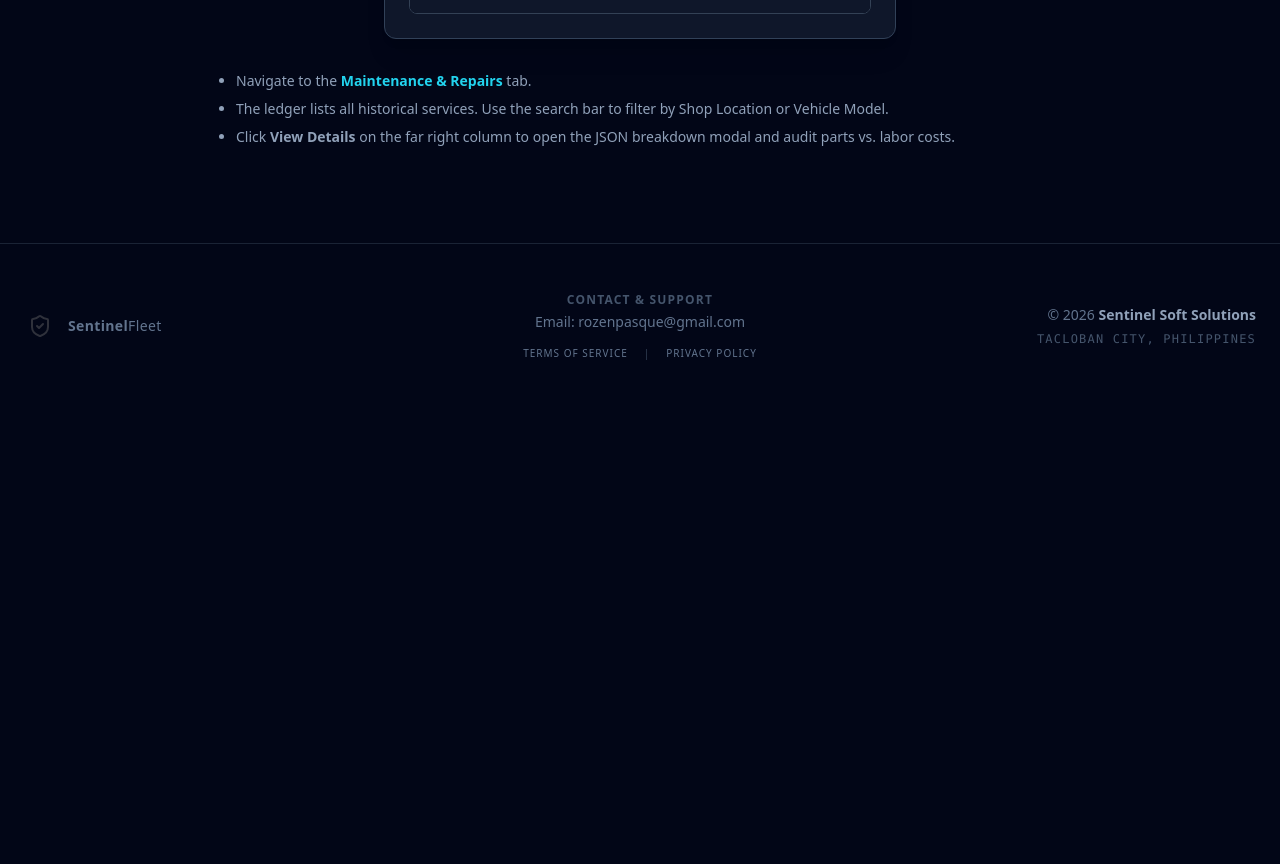
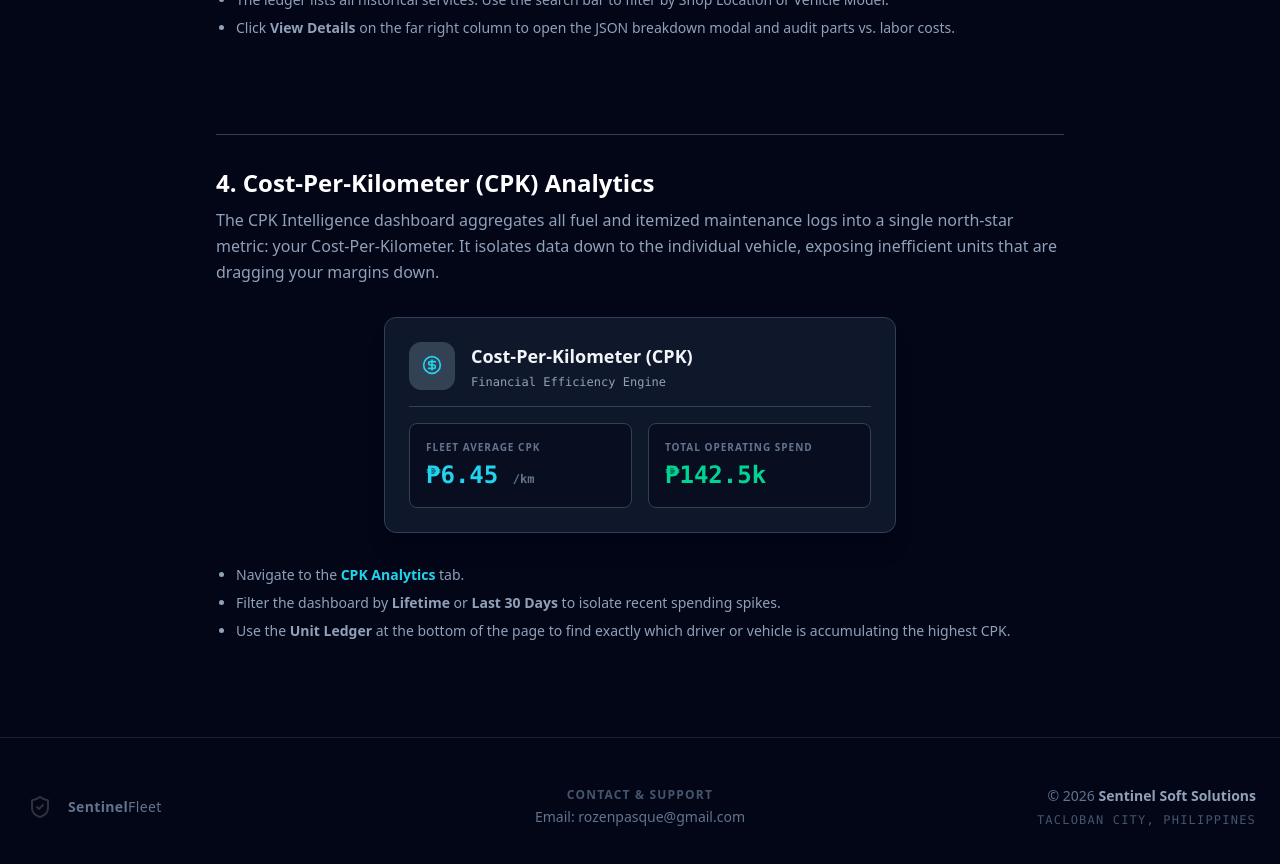
Before and after one commit to patroca39/sentinel-fleet, a Next.js app: page /tutorial in a window 1280 px wide. Shown: the part 2240-3104 px from the top of the page. Before the commit the page ends 2648 px from the top, so only its background shows below. Built offline with nearby package versions, Linux system fonts and the light colour scheme.

Commit message:
Updated the landing page and the system manual

```diff
--- a/src/app/tutorial/page.jsx
+++ b/src/app/tutorial/page.jsx
@@ -9,19 +9,15 @@ export default function TutorialPage() {
   return (
     <div className="min-h-screen bg-slate-950 text-slate-200 font-sans selection:bg-cyan-500/30 overflow-x-hidden flex flex-col">
 
-      {/* Navbar */}
       <Navbar />
 
-      {/* Main Content Area */}
       <div className="flex-1 max-w-4xl mx-auto px-6 pt-36 pb-24 space-y-24">
 
-        {/* Header */}
         <div className="text-center space-y-4 border-b border-slate-800 pb-16">
           <h1 className="text-4xl md:text-5xl font-black text-white tracking-tight">System Manual</h1>
           <p className="text-lg text-slate-400">Mastering the SentinelFleet Command Center.</p>
         </div>
 
-        {/* Section 1: Digitizing Receipts */}
         <div className="space-y-8">
           <div>
             <h2 className="text-2xl font-bold text-white mb-2">1. Validating AI Receipt Extraction</h2>
@@ -31,7 +27,6 @@ export default function TutorialPage() {
           </div>
 
           <div className="bg-slate-900 border border-slate-700 rounded-xl p-6 shadow-xl w-full max-w-md mx-auto">
-            {/* UI Replica: Receipt Scanner Modal */}
             <div className="flex items-center gap-3 border-b border-slate-800 pb-4 mb-4">
               <div className="p-2 bg-amber-500/10 rounded-lg border border-amber-500/20">
                 <Receipt className="w-5 h-5 text-amber-500" />
@@ -77,7 +72,6 @@ export default function TutorialPage() {
           </ul>
         </div>
 
-        {/* Section 2: Fraud Interception */}
         <div className="space-y-8 pt-8 border-t border-slate-800">
           <div>
             <h2 className="text-2xl font-bold text-white mb-2">2. Managing Anomaly & Fraud Alerts</h2>
@@ -87,7 +81,6 @@ export default function TutorialPage() {
           </div>
 
           <div className="bg-slate-900/50 border border-rose-900/50 rounded-xl p-5 w-full max-w-xl mx-auto shadow-xl relative overflow-hidden">
-            {/* UI Replica: Fraud Alert Card */}
             <div className="absolute top-0 left-0 w-1 h-full bg-rose-500"></div>
             <div className="flex items-start gap-4 pl-2">
               <div className="p-2.5 bg-rose-500/10 rounded-lg border border-rose-500/20 mt-1">
@@ -117,17 +110,15 @@ export default function TutorialPage() {
           </ul>
         </div>
 
-        {/* Section 3: Maintenance Ledger */}
         <div className="space-y-8 pt-8 border-t border-slate-800">
           <div>
             <h2 className="text-2xl font-bold text-white mb-2">3. Itemized Repair Tracking</h2>
             <p className="text-slate-400 leading-relaxed">
-              Sentinel Fleet handles comprehensive maintenance tracking to ensure you never miss a PMS (Preventative Maintenance Schedule) interval. When viewing historical repairs, the system provides a granular breakdown of your shop costs.
+              Sentinel Fleet uses Google's Gemini 3.6 Vision AI to automatically handle complex maintenance tracking, ensuring you never miss a PMS (Preventative Maintenance Schedule) interval.
             </p>
           </div>
 
           <div className="bg-slate-900 border border-slate-700 rounded-xl p-6 shadow-xl w-full max-w-lg mx-auto">
-             {/* UI Replica: Repair Details Modal */}
              <div className="flex gap-4 border-b border-slate-800 pb-4 mb-4">
               <div className="p-3 bg-slate-800 rounded-xl border border-slate-700">
                 <Wrench className="w-5 h-5 text-cyan-400" />
@@ -136,11 +127,6 @@ export default function TutorialPage() {
                 <h3 className="font-bold text-slate-100 text-lg">Transmission Overhaul</h3>
                 <p className="text-xs text-slate-400 font-mono mt-1">Isuzu NQR 71 - Unit 22</p>
               </div>
-            </div>
-
-            <div className="bg-slate-950/50 border border-slate-800 rounded-lg p-3 mb-4">
-              <p className="text-[10px] text-slate-500 uppercase tracking-widest font-bold mb-1.5 flex items-center gap-1.5"><MapPin className="w-3 h-3"/> Shop Location</p>
-              <p className="text-sm font-semibold text-slate-300">Ormoc Heavy Mechanics</p>
             </div>
 
             <div className="bg-slate-950 border border-slate-800 rounded-lg overflow-hidden">
@@ -172,14 +158,48 @@ export default function TutorialPage() {
           </ul>
         </div>
 
+        <div className="space-y-8 pt-8 border-t border-slate-800">
+          <div>
+            <h2 className="text-2xl font-bold text-white mb-2">4. Cost-Per-Kilometer (CPK) Analytics</h2>
+            <p className="text-slate-400 leading-relaxed">
+              The CPK Intelligence dashboard aggregates all fuel and itemized maintenance logs into a single north-star metric: your Cost-Per-Kilometer. It isolates data down to the individual vehicle, exposing inefficient units that are dragging your margins down.
+            </p>
+          </div>
+
+          <div className="bg-slate-900 border border-slate-700 rounded-xl p-6 shadow-xl w-full max-w-lg mx-auto">
+             <div className="flex gap-4 border-b border-slate-800 pb-4 mb-4">
+              <div className="p-3 bg-slate-800 rounded-xl border border-slate-700">
+                <CircleDollarSign className="w-5 h-5 text-cyan-400" />
+              </div>
+              <div>
+                <h3 className="font-bold text-slate-100 text-lg">Cost-Per-Kilometer (CPK)</h3>
+                <p className="text-xs text-slate-400 font-mono mt-1">Financial Efficiency Engine</p>
+              </div>
+            </div>
+
+            <div className="grid grid-cols-2 gap-4">
+              <div className="bg-slate-950/50 border border-slate-800 rounded-lg p-4">
+                <p className="text-[10px] text-slate-500 uppercase tracking-widest font-bold mb-1">Fleet Average CPK</p>
+                <p className="text-2xl font-black text-cyan-400 font-mono">₱6.45 <span className="text-xs text-slate-500">/km</span></p>
+              </div>
+              <div className="bg-slate-950/50 border border-slate-800 rounded-lg p-4">
+                <p className="text-[10px] text-slate-500 uppercase tracking-widest font-bold mb-1">Total Operating Spend</p>
+                <p className="text-2xl font-black text-emerald-400 font-mono">₱142.5k</p>
+              </div>
+            </div>
+          </div>
+
+          <ul className="list-disc list-outside ml-5 space-y-2 text-slate-400 text-sm">
+            <li>Navigate to the <strong className="text-cyan-400">CPK Analytics</strong> tab.</li>
+            <li>Filter the dashboard by <strong>Lifetime</strong> or <strong>Last 30 Days</strong> to isolate recent spending spikes.</li>
+            <li>Use the <strong>Unit Ledger</strong> at the bottom of the page to find exactly which driver or vehicle is accumulating the highest CPK.</li>
+          </ul>
+        </div>
+
       </div>
 
-      {/* Corporate Footer (Reused) */}
-      {/* Corporate Footer */}
       <footer className="border-t border-slate-800/50 bg-slate-950 py-12 px-6 mt-auto">
         <div className="max-w-7xl mx-auto grid grid-cols-1 md:grid-cols-3 gap-10 md:gap-6 items-center">
-
-          {/* Column 1: Brand */}
           <div className="flex items-center justify-center md:justify-start gap-3">
             <div className="w-8 h-8 flex items-center justify-center grayscale opacity-40">
               <ShieldCheck className="w-6 h-6 text-slate-500" />
@@ -188,24 +208,14 @@ export default function TutorialPage() {
               Sentinel<span className="font-light">Fleet</span>
             </span>
           </div>
-
-          {/* Column 2: Contact & Legal */}
           <div className="text-center text-slate-500 text-sm space-y-1.5 flex flex-col justify-center">
             <p className="text-xs uppercase tracking-widest text-slate-600 font-bold mb-1">Contact & Support</p>
             <p>Email: <a href="mailto:rozenpasque@gmail.com" className="hover:text-cyan-400 transition-colors">rozenpasque@gmail.com</a></p>
-            <div className="pt-2 flex items-center justify-center gap-4 text-[10px] uppercase tracking-widest">
-              <Link href="/legal/terms" className="hover:text-cyan-400 transition-colors">Terms of Service</Link>
-              <span className="text-slate-800">|</span>
-              <Link href="/legal/privacy" className="hover:text-cyan-400 transition-colors">Privacy Policy</Link>
-            </div>
           </div>
-
-          {/* Column 3: Copyright */}
           <div className="text-center md:text-right text-slate-500 text-sm space-y-1.5 flex flex-col justify-center">
             <p>&copy; 2026 <strong className="text-slate-400">Sentinel Soft Solutions</strong></p>
             <p className="text-xs text-slate-600 uppercase tracking-widest font-mono">Tacloban City, Philippines</p>
           </div>
-
         </div>
       </footer>
     </div>
--- a/src/components/landing/LandingPage.jsx
+++ b/src/components/landing/LandingPage.jsx
@@ -2,7 +2,7 @@
 
 import React, { useState, useEffect } from 'react';
 import Link from 'next/link';
-import { Activity, Shield, ShieldAlert, ShieldCheck, ArrowRight, MessageSquare, BrainCircuit, LineChart, CheckCircle2, Loader2, Scan } from 'lucide-react';
+import { Activity, Shield, ShieldAlert, ShieldCheck, ArrowRight, MessageSquare, BrainCircuit, LineChart, CheckCircle2, Loader2, Scan, CircleDollarSign } from 'lucide-react';
 import Navbar from '../Navbar';
 
 export default function LandingPage() {
@@ -24,7 +24,7 @@ export default function LandingPage() {
 
     const mainTimer = setInterval(() => {
       if (!isSubscribed) return;
-      setActiveStep((prev) => (prev + 1) % 4);
+      setActiveStep((prev) => (prev + 1) % 5); // Updated to 5 steps
       runPhaseCycle();
     }, 4500);
 
@@ -59,8 +59,8 @@ export default function LandingPage() {
       )
     },
     {
-      title: "2. Vision AI Extraction",
-      desc: "Our proprietary AI instantly scans the receipt image, extracting the odometer reading, total liters, and cost with pinpoint accuracy. Say goodbye to manual data entry.",
+      title: "2. Dual-Engine AI Extraction",
+      desc: "Our architecture routes your receipts through GPT-4o for fuel and Gemini 3.6 for itemized maintenance, extracting odometers and complex costs with pinpoint accuracy.",
       icon: BrainCircuit,
       color: "text-purple-400",
       bgColor: "bg-purple-400/10",
@@ -80,8 +80,8 @@ export default function LandingPage() {
               </div>
               <div className="space-y-1 font-mono text-[10px] sm:text-xs">
                 <p className="text-slate-300"><span className="text-purple-400">"odometer":</span> 45210,</p>
-                <p className="text-slate-300"><span className="text-purple-400">"liters":</span> 65.0,</p>
-                <p className="text-slate-300"><span className="text-purple-400">"cost":</span> 5460.00</p>
+                <p className="text-slate-300"><span className="text-purple-400">"parts_cost":</span> 2500.0,</p>
+                <p className="text-slate-300"><span className="text-purple-400">"labor_cost":</span> 1200.00</p>
               </div>
               {phase === 'resolve' && (
                 <div className="text-[8px] sm:text-[10px] text-emerald-400 pt-2 border-t border-slate-800 font-bold uppercase tracking-widest flex items-center gap-1 animate-in fade-in">
@@ -159,19 +159,49 @@ export default function LandingPage() {
           </div>
         </div>
       )
+    },
+    {
+      title: "5. Lifecycle CPK Analytics",
+      desc: "Track exactly how much you burn per kilometer. The system aggregates fuel and itemized maintenance costs into a single, real-time Cost-Per-Kilometer (CPK) dashboard.",
+      icon: CircleDollarSign,
+      color: "text-amber-400",
+      bgColor: "bg-amber-400/10",
+      borderColor: "border-amber-400/50",
+      visual: (
+        <div className="p-4 h-full flex items-center justify-center">
+          <div className="bg-slate-900 border border-amber-500/30 rounded-xl p-4 w-full">
+             <div className="flex items-center gap-2 mb-2">
+               <CircleDollarSign className="w-4 h-4 text-amber-500" />
+               <p className="text-[10px] text-slate-500 uppercase font-bold tracking-widest">Fleet Average CPK</p>
+             </div>
+             {phase === 'start' ? (
+                <p className="text-3xl font-black text-slate-700 font-mono mb-3">₱-.-- <span className="text-sm text-slate-600">/ km</span></p>
+             ) : (
+                <p className="text-3xl font-black text-amber-400 font-mono mb-3">₱6.45 <span className="text-sm text-slate-500">/ km</span></p>
+             )}
+             <div className="space-y-2 pt-3 border-t border-slate-800">
+                <div className="flex justify-between items-center text-xs font-mono">
+                  <span className="text-slate-400">Fuel CPK</span>
+                  <span className="font-bold text-cyan-400">₱4.10/km</span>
+                </div>
+                <div className="flex justify-between items-center text-xs font-mono">
+                  <span className="text-slate-400">Maint CPK</span>
+                  <span className="font-bold text-rose-400">₱2.35/km</span>
+                </div>
+             </div>
+          </div>
+        </div>
+      )
     }
   ];
 
   return (
     <div className="min-h-screen bg-slate-950 text-slate-200 font-sans selection:bg-cyan-500/30 overflow-x-hidden flex flex-col">
 
-      {/* Cleaned up Navbar integration */}
       <Navbar />
 
-      {/* Main Content Area */}
       <div className="flex-1">
 
-        {/* Hero Section */}
         <section className="pt-32 sm:pt-40 pb-16 sm:pb-20 px-4 sm:px-6">
           <div className="max-w-4xl mx-auto text-center space-y-6 sm:space-y-8">
             <div className="inline-flex items-center gap-2 px-3 py-1.5 rounded-full bg-cyan-950/50 border border-cyan-900/50 text-cyan-400 text-[10px] sm:text-xs font-bold uppercase tracking-widest mb-2 sm:mb-4">
@@ -199,7 +229,6 @@ export default function LandingPage() {
           </div>
         </section>
 
-        {/* Animated Walkthrough Section */}
         <section className="py-16 sm:py-24 px-4 sm:px-6 bg-slate-900/30 border-y border-slate-800/50">
           <div className="max-w-7xl mx-auto">
             <div className="text-center mb-12 sm:mb-16">
@@ -208,8 +237,7 @@ export default function LandingPage() {
             </div>
 
             <div className="grid grid-cols-1 lg:grid-cols-2 gap-8 sm:gap-12 items-center max-w-5xl mx-auto">
-              {/* Interactive Visualizer */}
-              <div className="relative h-[280px] sm:h-[400px] rounded-xl sm:rounded-2xl bg-slate-950 border border-slate-800 shadow-2xl overflow-hidden flex flex-col order-first lg:order-none">
+              <div className="relative h-[320px] sm:h-[400px] rounded-xl sm:rounded-2xl bg-slate-950 border border-slate-800 shadow-2xl overflow-hidden flex flex-col order-first lg:order-none">
                 <div className="h-8 sm:h-10 bg-slate-900 border-b border-slate-800 flex items-center px-3 sm:px-4 gap-1.5 sm:gap-2">
                   <div className="w-2.5 h-2.5 sm:w-3 sm:h-3 rounded-full bg-rose-500/50"></div>
                   <div className="w-2.5 h-2.5 sm:w-3 sm:h-3 rounded-full bg-amber-500/50"></div>
@@ -222,7 +250,6 @@ export default function LandingPage() {
                 </div>
               </div>
 
-              {/* Step Indicators */}
               <div className="space-y-3 sm:space-y-4">
                 {walkthroughSteps.map((step, index) => {
                   const isActive = activeStep === index;
@@ -261,7 +288,6 @@ export default function LandingPage() {
           </div>
         </section>
 
-        {/* Pricing Module */}
         <section className="py-16 sm:py-24 px-4 sm:px-6">
           <div className="max-w-5xl mx-auto">
             <div className="text-center mb-12 sm:mb-16">
@@ -275,7 +301,6 @@ export default function LandingPage() {
 
             <div className="grid grid-cols-1 md:grid-cols-2 gap-8 max-w-4xl mx-auto">
 
-              {/* Tactical Pilot Card (Free Tier) */}
               <div className="bg-[#0f172a] border border-slate-800 rounded-2xl p-8 shadow-lg flex flex-col">
                 <h3 className="text-2xl font-semibold mb-2 text-white">Tactical Pilot</h3>
                 <p className="text-sm text-slate-400 mb-6">30-Day Evaluation</p>
@@ -301,7 +326,6 @@ export default function LandingPage() {
                 </Link>
               </div>
 
-              {/* Command Tier Card (Pro Tier) */}
               <div className="bg-[#0f172a] border border-cyan-500 rounded-2xl p-8 relative shadow-[0_0_30px_rgba(6,182,212,0.15)] flex flex-col">
                 <div className="absolute top-0 right-0 bg-cyan-500 text-xs font-bold px-4 py-1.5 rounded-bl-xl rounded-tr-xl text-black tracking-wider">
                   COMMERCIAL
@@ -318,10 +342,10 @@ export default function LandingPage() {
                     <span className="text-cyan-400 mr-3">✓</span> Core Infrastructure (Up to 4 Vehicles)
                   </li>
                   <li className="flex items-center">
-                    <span className="text-cyan-400 mr-3">✓</span> Frictionless Scaling (+₱250/mo per extra unit)
+                    <span className="text-cyan-400 mr-3">✓</span> AI-Powered Fraud & Anomaly Shield
                   </li>
                   <li className="flex items-center">
-                    <span className="text-cyan-400 mr-3">✓</span> AI-Powered Fraud & Anomaly Shield
+                    <span className="text-cyan-400 mr-3">✓</span> Cost-Per-Kilometer (CPK) Analytics Engine
                   </li>
                 </ul>
 
@@ -338,35 +362,36 @@ export default function LandingPage() {
         </section>
       </div>
 
-      {/* Corporate Footer */}
-      <footer className="border-t border-slate-800/50 bg-slate-950 py-12 px-6 mt-auto">
-        <div className="max-w-7xl mx-auto grid grid-cols-1 md:grid-cols-3 gap-10 md:gap-6 items-center">
+      <footer className="border-t border-slate-800/50 bg-slate-950 py-10 sm:py-12 px-4 sm:px-6 mt-auto">
+        <div className="max-w-7xl mx-auto grid grid-cols-1 md:grid-cols-3 gap-8 md:gap-6 items-center">
 
-          {/* Column 1: Brand */}
           <div className="flex items-center justify-center md:justify-start gap-3">
-            <div className="w-8 h-8 flex items-center justify-center grayscale opacity-40">
-              <ShieldCheck className="w-6 h-6 text-slate-500" />
+            <div className="w-6 h-6 sm:w-8 sm:h-8 flex items-center justify-center grayscale opacity-40">
+              <svg viewBox="0 0 64 64" fill="none" xmlns="http://www.w3.org/2000/svg" className="w-full h-full overflow-visible">
+                  <path d="M 32 10 C 50 10 60 32 60 32 C 60 32 50 54 32 54 C 14 54 4 32 4 32 C 4 32 14 10 32 10 Z" fill="#020617" stroke="#64748b" strokeWidth="2.5" strokeLinejoin="round"/>
+                  <circle cx="32" cy="32" r="10" stroke="#64748b" strokeWidth="2.5"/>
+                  <circle cx="32" cy="32" r="3.5" fill="#64748b"/>
+                  <path d="M 32 18 V 22 M 32 42 V 46 M 18 32 H 22 M 42 32 H 46" stroke="#64748b" strokeWidth="2" strokeLinecap="round"/>
+              </svg>
             </div>
-            <span className="text-slate-500 text-sm font-bold tracking-wide">
+            <span className="text-slate-500 text-xs sm:text-sm font-bold tracking-wide">
               Sentinel<span className="font-light">Fleet</span>
             </span>
           </div>
 
-          {/* Column 2: Contact & Legal */}
-          <div className="text-center text-slate-500 text-sm space-y-1.5 flex flex-col justify-center">
-            <p className="text-xs uppercase tracking-widest text-slate-600 font-bold mb-1">Contact & Support</p>
-            <p>Email: <a href="mailto:rozenpasque@gmail.com" className="hover:text-cyan-400 transition-colors">rozenpasque@gmail.com</a></p>
-            <div className="pt-2 flex items-center justify-center gap-4 text-[10px] uppercase tracking-widest">
-              <Link href="/legal/terms" className="hover:text-cyan-400 transition-colors">Terms of Service</Link>
-              <span className="text-slate-800">|</span>
-              <Link href="/legal/privacy" className="hover:text-cyan-400 transition-colors">Privacy Policy</Link>
-            </div>
+          <div className="text-center text-slate-500 text-xs sm:text-sm space-y-1 sm:space-y-1.5 flex flex-col justify-center">
+            <p className="text-[10px] sm:text-xs uppercase tracking-widest text-slate-600 font-bold mb-1">Contact & Support</p>
+            <p>
+              Email: <a href="mailto:rozenpasque@gmail.com" className="text-slate-400 hover:text-cyan-400 transition-colors break-all">rozenpasque@gmail.com</a>
+            </p>
+            <p className="px-4">
+              Phone: <span className="text-slate-400 block sm:inline mt-1 sm:mt-0">096050503433 (Smart)</span> <span className="hidden sm:inline">/</span> <span className="text-slate-400 block sm:inline">09631510210 (TNT)</span>
+            </p>
           </div>
 
-          {/* Column 3: Copyright */}
-          <div className="text-center md:text-right text-slate-500 text-sm space-y-1.5 flex flex-col justify-center">
+          <div className="text-center md:text-right text-slate-500 text-xs sm:text-sm space-y-1 sm:space-y-1.5 flex flex-col justify-center">
             <p>&copy; 2026 <strong className="text-slate-400">Sentinel Soft Solutions</strong></p>
-            <p className="text-xs text-slate-600 uppercase tracking-widest font-mono">Tacloban City, Philippines</p>
+            <p className="text-[10px] sm:text-xs text-slate-600 uppercase tracking-widest font-mono">Tacloban City, Philippines</p>
           </div>
 
         </div>
```
